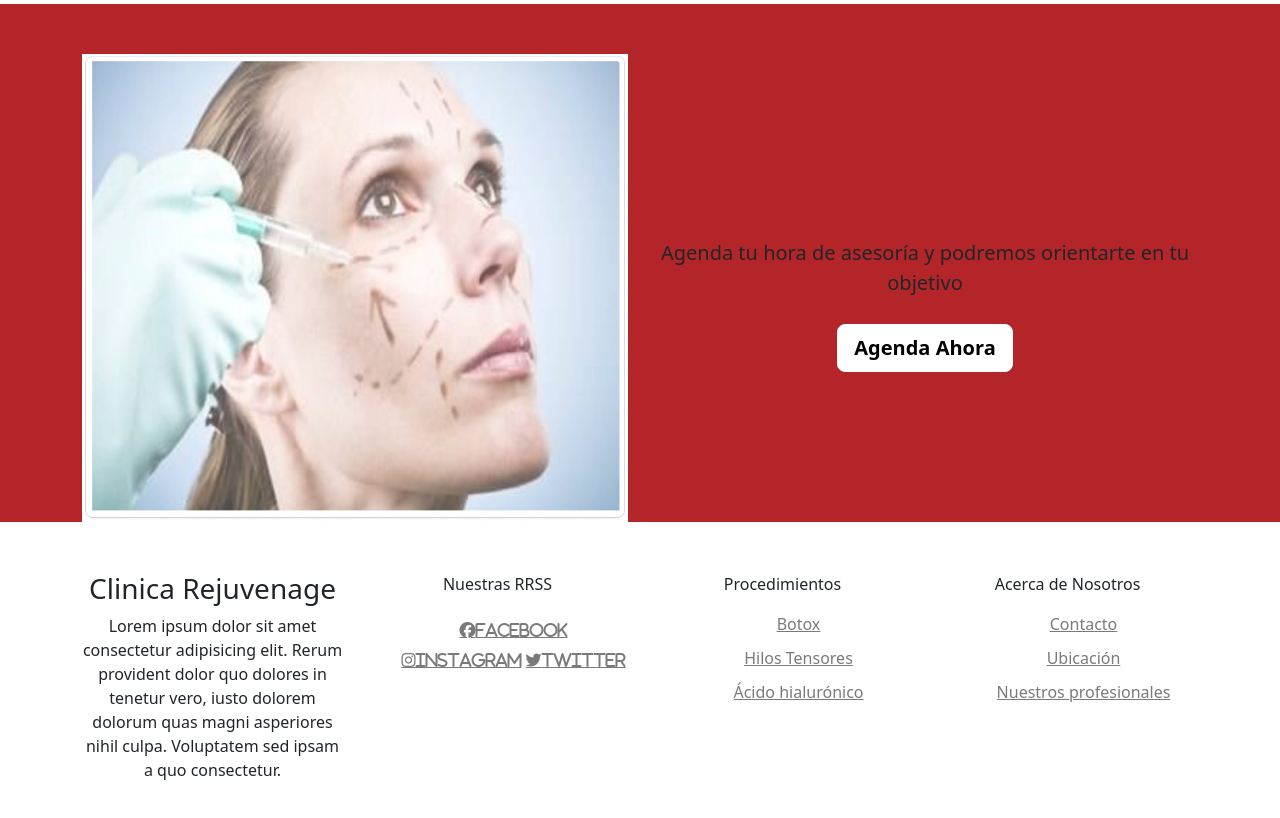
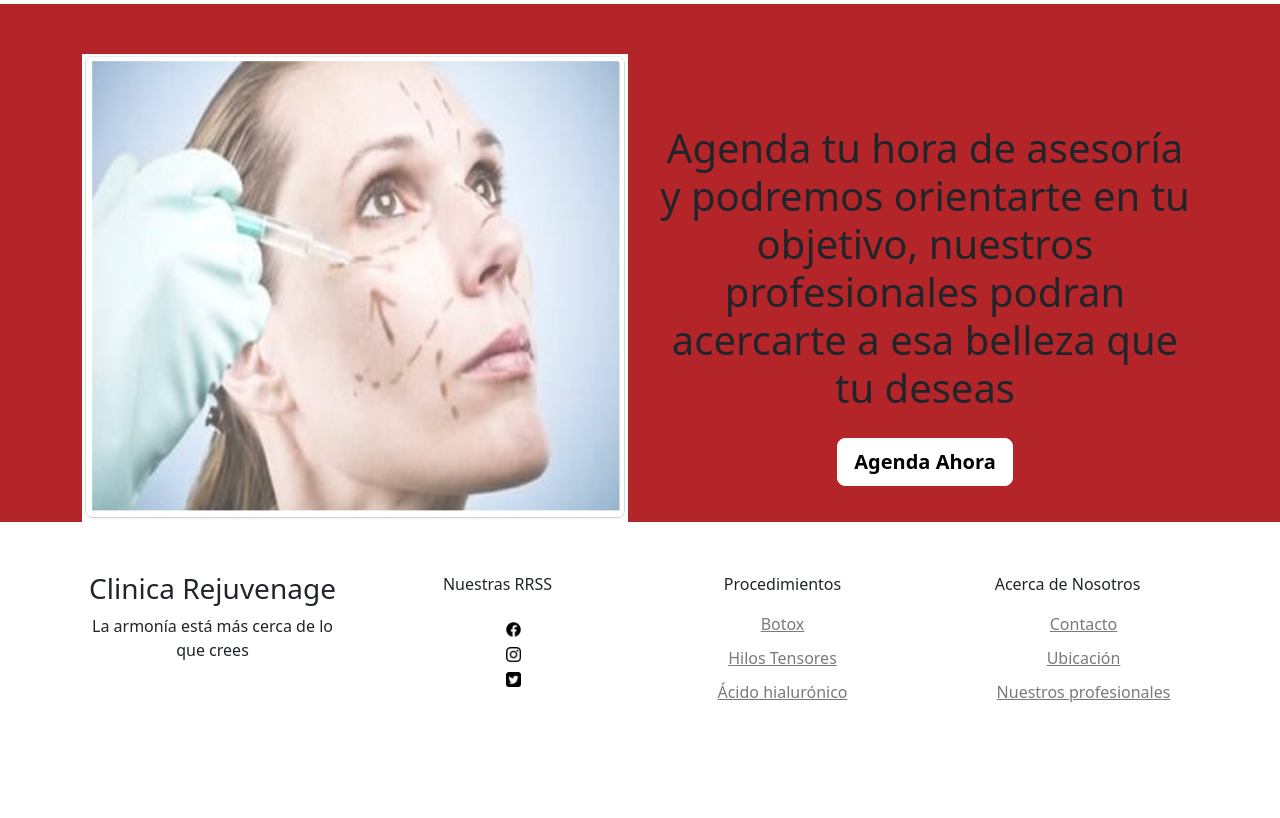
Before and after one commit to deividbrits/terceraEntrega, a plain HTML site: page Index.html in a window 1280 px wide. Shown: the part 1200-2018 px from the top of the page. After the commit the page ends 1970 px from the top, so only its background shows below. Drawn offline with nearby package versions, Linux system fonts and the light colour scheme.

Commit message:
ahora mas mejor

```diff
--- a/Index.html
+++ b/Index.html
@@ -4,7 +4,6 @@
     <meta charset="UTF-8">
     <meta name="viewport" content="width=device-width, initial-scale=1.0">
     <link href="https://cdn.jsdelivr.net/npm/bootstrap@5.3.3/dist/css/bootstrap.min.css" rel="stylesheet" integrity="sha384-QWTKZyjpPEjISv5WaRU9OFeRpok6YctnYmDr5pNlyT2bRjXh0JMhjY6hW+ALEwIH" crossorigin="anonymous">
-    <script src="https://kit.fontawesome.com/69ba22e354.js" crossorigin="anonymous"></script>
     <link rel="stylesheet" href="styles.css">
     <title>Rejuvenage</title>
 </head>
@@ -55,7 +54,7 @@
 
           <div class="col aling-self-star" id="primera">
             <h1>Ahora Rejuvenecer no es imposible.....</h1>
-            <p class="lead">Alcansa tu objetivo estetico con la asesoria de profesionales altamente entrenados y calificados</p>
+            <p class="lead">Consigue tu objetivo estetico con la asesoria de profesionales altamente entrenados y calificados</p>
             <p class="lead"><a href="#" class="btn btn-lg btn-light fw-bold border-white bg-white">Conoce más</a></p>
           </div>
             <div class="col aling-self-end" id="segunda">
@@ -101,7 +100,7 @@
           <img src="Imgs/image 6.jpg" class="img-fluid quinta">
         </div>
         <div class="col fin">
-          <p class="lead fin">Agenda tu hora de asesoría y podremos orientarte en tu objetivo</p>
+          <p class="lead fin display-6">Agenda tu hora de asesoría y podremos orientarte en tu objetivo, nuestros profesionales podran acercarte a esa belleza que tu deseas</p>
           <p class="lead"><a href="#" class="btn btn-lg btn-light fw-bold border-white bg-white">Agenda Ahora</a></p>
         </div>
       </div>
@@ -114,19 +113,19 @@
     <div class="row align-items-start">
       <div class="col">
         <h3>Clinica Rejuvenage</h3>
-        <p>Lorem ipsum dolor sit amet consectetur adipisicing elit. Rerum provident dolor quo dolores in tenetur vero, iusto dolorem dolorum quas magni asperiores nihil culpa. Voluptatem sed ipsam a quo consectetur.</p>
+        <p>La armonía está más cerca de lo que crees</p>
       </div>
-      <div class="col pie">
+      <div class="col pie" id="brand">
         <p>Nuestras RRSS</p>
         <ul>
-        <a href="#"class="fa-brands fa-facebook">Facebook</a>
-        <a href="#"class="fa-brands fa-instagram">Instagram</a>
-        <a href="#"class="fa-brands fa-twitter">Twitter</a>
+        <a href="#"><img src="Imgs/facebook.png" class="fb"></a>
+        <a href="#"><img src="Imgs/instagram.png" class="inst"></a>
+        <a href="#"><img src="Imgs/twitter.png" class="twt"></a>
         </ul>
       </div>
       <div class="col pie">
         <p>Procedimientos</p>
-        <ul>
+        <ul id="Procedimientos">
         <a href="#">Botox</a>
         <a href="#">Hilos Tensores</a>
         <a href="#">Ácido hialurónico</a>
--- a/styles.css
+++ b/styles.css
@@ -1,9 +1,10 @@
 
-@import url('https://fonts.googleapis.com/css2?family=DM+Sans:ital,opsz,wght@0,9..40,100..1000;1,9..40,100..1000&family=Permanent+Marker&display=swap');
-/*body {
-font-family: "Permanent Marker", cursive;
-font-weight: 400;
-font-style: normal
+/*@import url(https://fonts.googleapis.com/css2?family=Briem+Hand:wght@100..900&display=swap);
+body {
+ font-family: "Briem Hand", cursive;
+  font-optical-sizing: auto;
+  font-weight: <weight>;
+  font-style: normal;
 
 }
 */
@@ -53,9 +54,7 @@ a:hover {
     justify-content: center;
     padding: 25px;
 }
-.col.centro.img{
-    padding:20px ;
-}
+
 #Productos {
     margin-top: 10px ;
     margin-bottom: 50px;
@@ -64,3 +63,26 @@ a:hover {
     margin: 5px;
     border: 5px;
 }
+#brand {
+    display: flex;
+    flex-direction:column;
+    align-items: center;
+    justify-content: center;
+
+}
+.fb {
+    width: 15px;
+    height: 15px;
+}
+.inst {
+    width:15px;
+    height:15px;
+}
+.twt {
+    width:15px;
+    height:15px;
+    align-content:flex-start;
+}
+#Procedimientos {
+    padding-left: 0rem;
+}
```
Also changed, not shown: Imgs/facebook.png (added), Imgs/instagram.png (added), Imgs/twitter.png (added).
